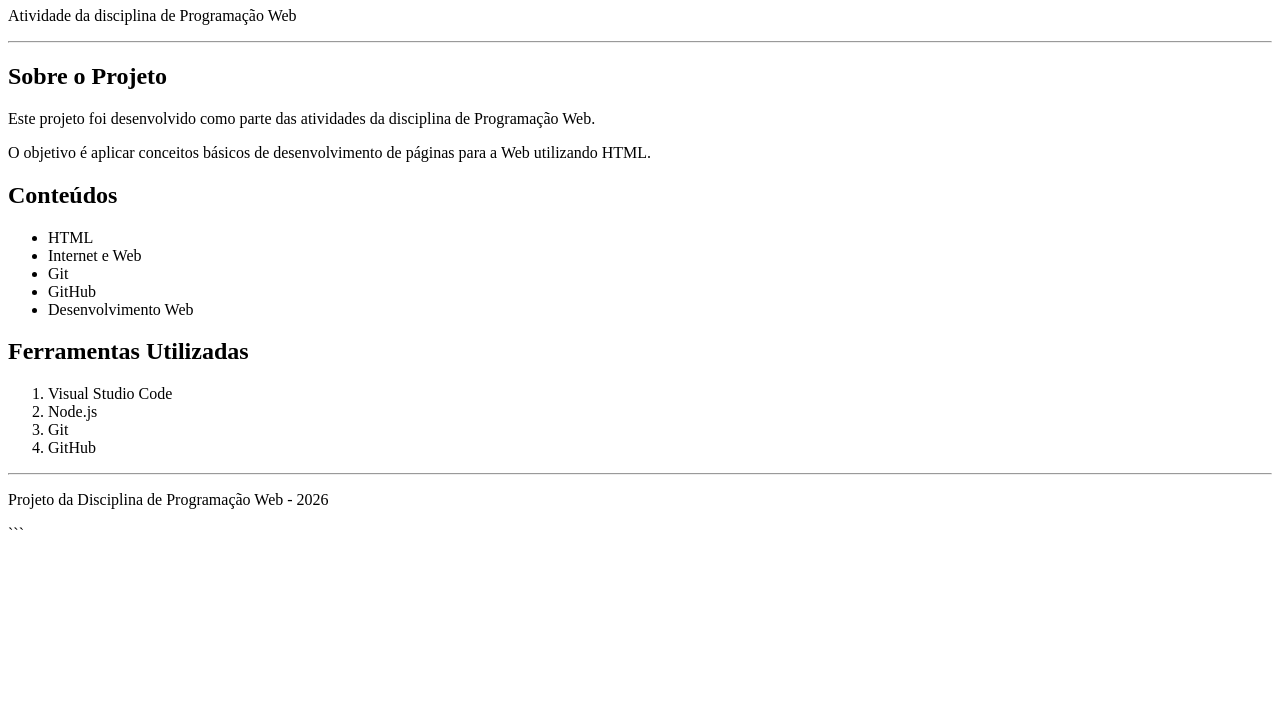
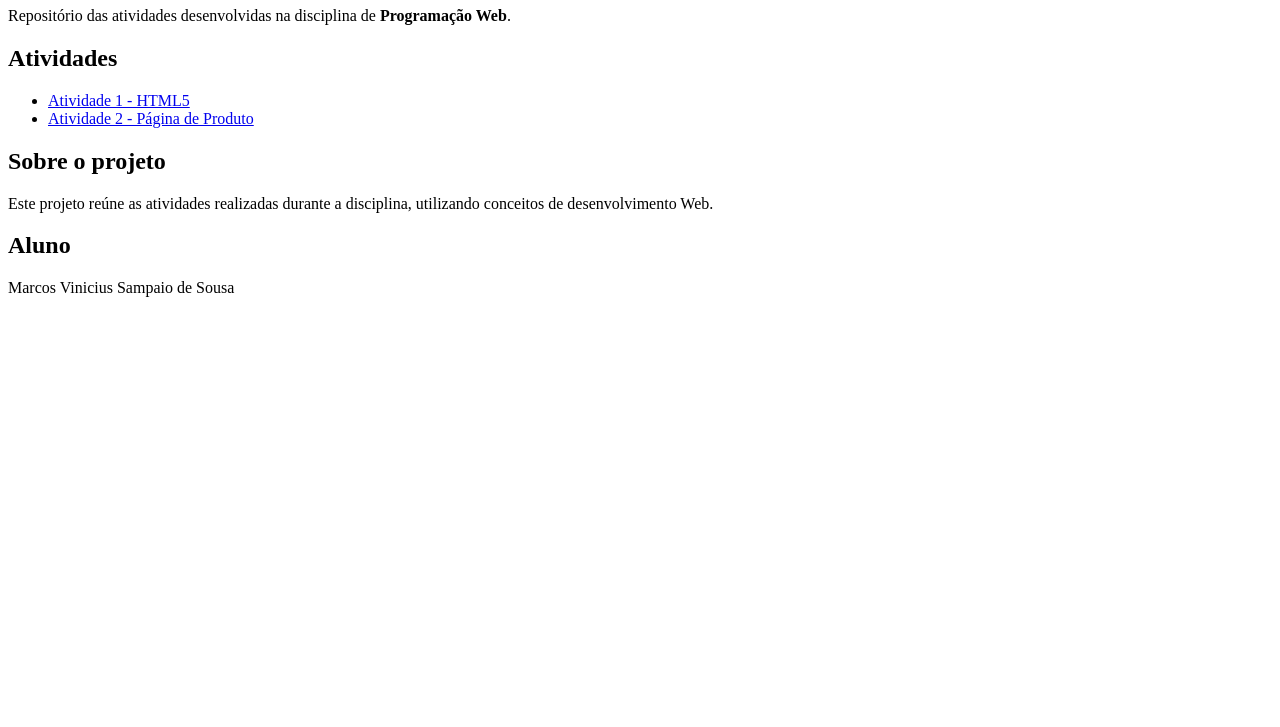
Before and after one commit to mvsampaio03-beep/Programacao_WEB, a plain HTML site: page index.html in a window 1280 px wide. Shown: the part 73-800 px from the top of the page. Drawn offline with Linux system fonts and the light colour scheme.

Commit message:
Atualizacao pagina principal com atividades

````diff
--- a/index.html
+++ b/index.html
@@ -1,62 +1,47 @@
 <!DOCTYPE html>
 <html lang="pt-BR">
-
 <head>
     <meta charset="UTF-8">
+    <meta name="viewport" content="width=device-width, initial-scale=1.0">
     <title>Programação Web</title>
 </head>
-
 <body>
 
-    <header>
-        <h1>Projeto de Programação Web</h1>
-        <p>Atividade da disciplina de Programação Web</p>
-    </header>
+    <h1>Programação Web</h1>
 
-    <hr>
+    <p>
+        Repositório das atividades desenvolvidas na disciplina de
+        <strong>Programação Web</strong>.
+    </p>
 
-    <main>
+    <h2>Atividades</h2>
 
-        <h2>Sobre o Projeto</h2>
+    <ul>
+        <li>
+            <a href="atividade_1/">
+                Atividade 1 - HTML5
+            </a>
+        </li>
 
-        <p>
-            Este projeto foi desenvolvido como parte das atividades
-            da disciplina de Programação Web.
-        </p>
+        <li>
+            <a href="atividade_2/">
+                Atividade 2 - Página de Produto
+            </a>
+        </li>
+    </ul>
 
-        <p>
-            O objetivo é aplicar conceitos básicos de desenvolvimento
-            de páginas para a Web utilizando HTML.
-        </p>
+    <h2>Sobre o projeto</h2>
 
-        <h2>Conteúdos</h2>
+    <p>
+        Este projeto reúne as atividades realizadas durante a disciplina,
+        utilizando conceitos de desenvolvimento Web.
+    </p>
 
-        <ul>
-            <li>HTML</li>
-            <li>Internet e Web</li>
-            <li>Git</li>
-            <li>GitHub</li>
-            <li>Desenvolvimento Web</li>
-        </ul>
+    <h2>Aluno</h2>
 
-        <h2>Ferramentas Utilizadas</h2>
-
-        <ol>
-            <li>Visual Studio Code</li>
-            <li>Node.js</li>
-            <li>Git</li>
-            <li>GitHub</li>
-        </ol>
-
-    </main>
-
-    <hr>
-
-    <footer>
-        <p>Projeto da Disciplina de Programação Web - 2026</p>
-    </footer>
+    <p>
+        Marcos Vinicius Sampaio de Sousa
+    </p>
 
 </body>
-
 </html>
-```
````
Also changed, not shown: atividade_1/index.html (renamed from atividadeA/index.html), atividade_2/img/galaxy.jpg (renamed from atividadeB/img/galaxy.jpg), atividade_2/index.html (renamed from atividadeB/index.html).
